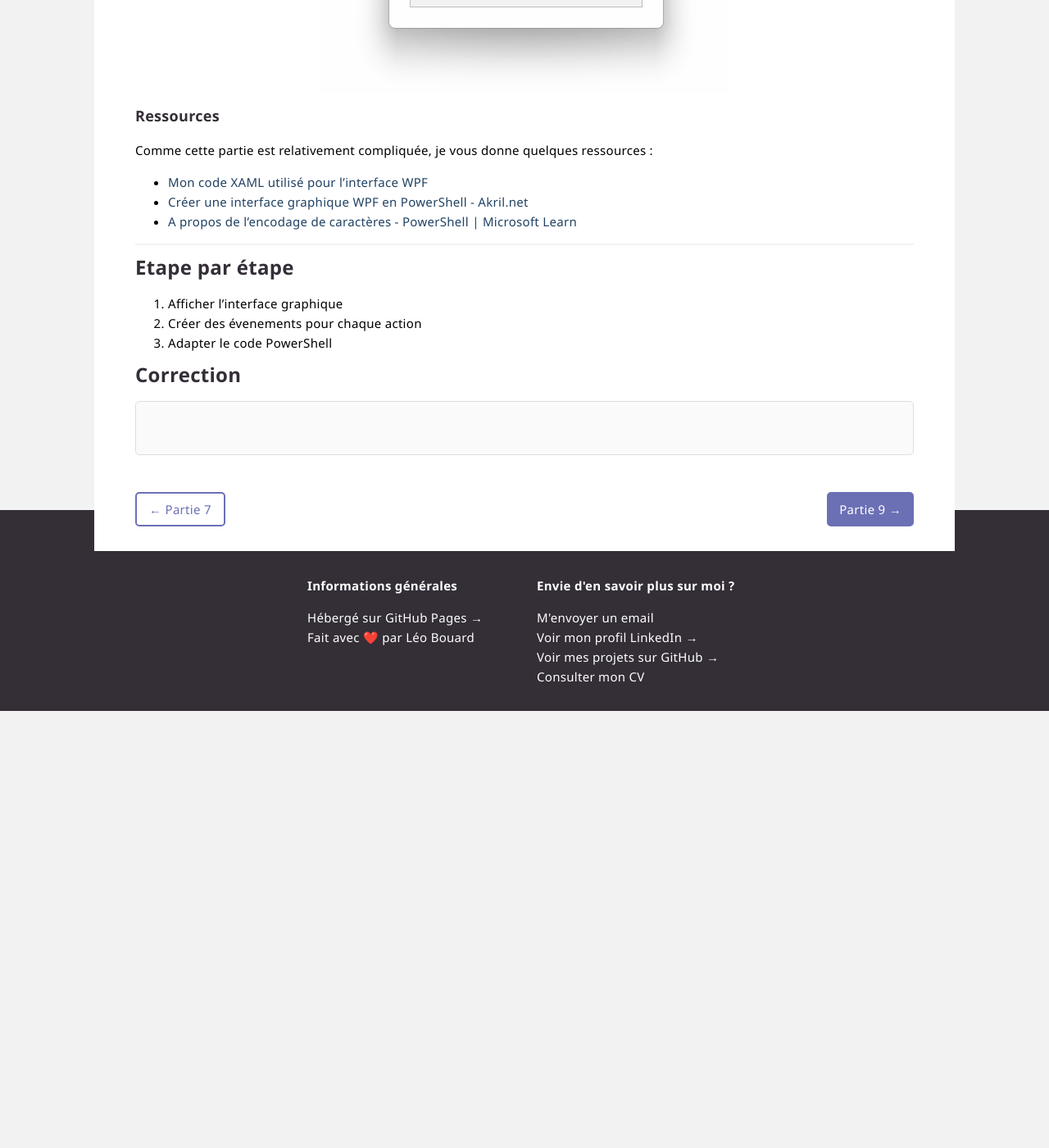
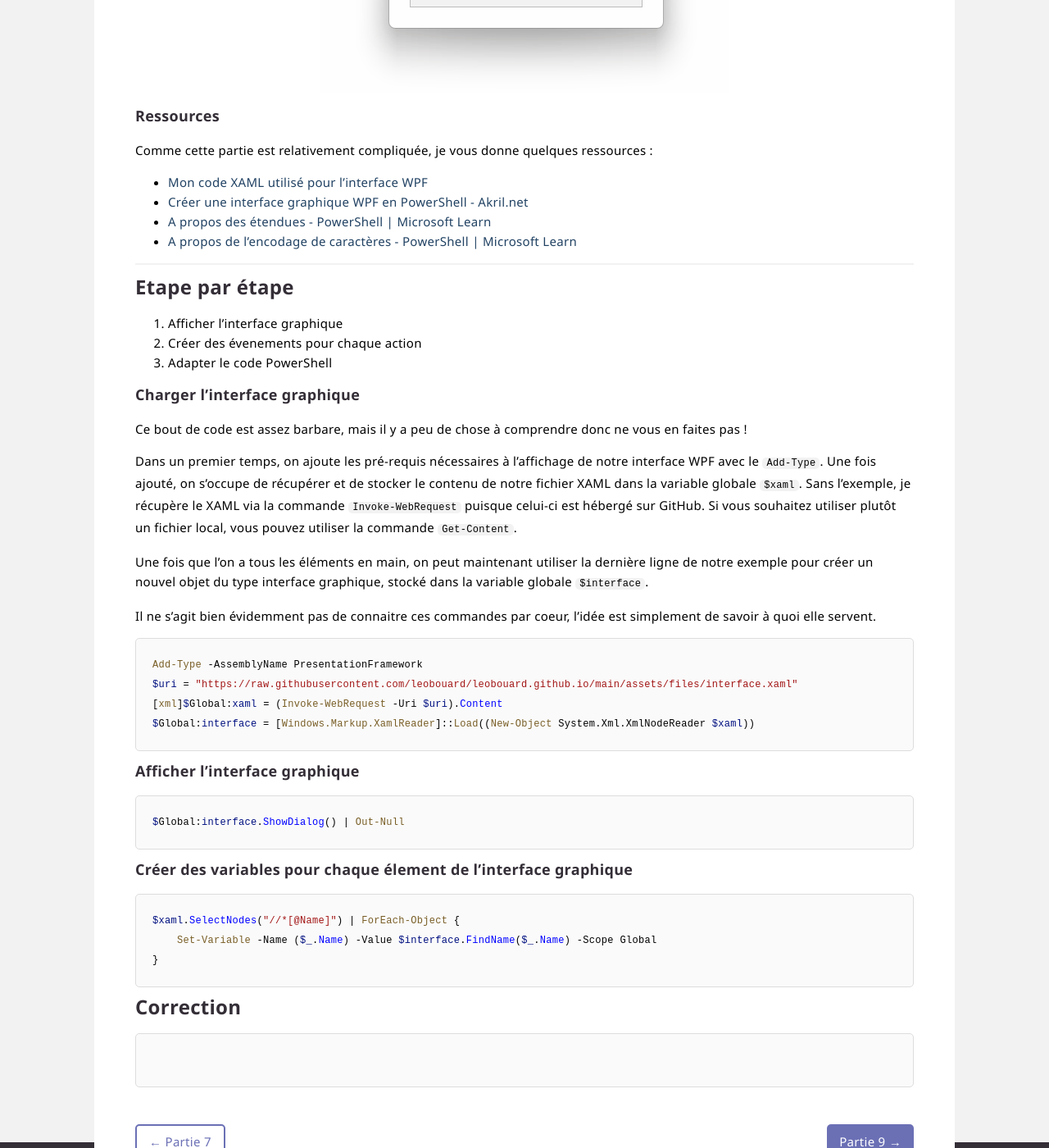
Before and after one commit to leobouard/leobouard.github.io, a Jekyll site: the page built from _posts/2022-12-01-cours-pratique-powershell-008.md, in a window 1280 px wide and 1400 px high, scrolled down 1047 px. Shown: the whole window at 82% size. Built offline with Jekyll 4.4.1, drawn with Linux system fonts in a browser that asks for light colours; some web fonts are replaced; before the commit the page ends 1914 px from its top, so only the background shows below that.

Commit message:
Update 2022-12-01-cours-pratique-powershell-008.md

````diff
--- a/_posts/2022-12-01-cours-pratique-powershell-008.md
+++ b/_posts/2022-12-01-cours-pratique-powershell-008.md
@@ -30,6 +30,7 @@ Comme cette partie est relativement compliquée, je vous donne quelques ressourc
 
 - [Mon code XAML utilisé pour l'interface WPF](https://github.com/leobouard/leobouard.github.io/blob/main/assets/files/interface.xaml)
 - [Créer une interface graphique WPF en PowerShell - Akril.net](https://akril.net/creer-une-interface-graphique-wpf-en-powershell/)
+- [A propos des étendues - PowerShell \| Microsoft Learn](https://learn.microsoft.com/powershell/module/microsoft.powershell.core/about/about_scopes)
 - [A propos de l'encodage de caractères - PowerShell \| Microsoft Learn](https://learn.microsoft.com/powershell/module/microsoft.powershell.core/about/about_character_encoding)
 
 ---
@@ -40,6 +41,37 @@ Comme cette partie est relativement compliquée, je vous donne quelques ressourc
 2. Créer des évenements pour chaque action
 3. Adapter le code PowerShell
 
+### Charger l'interface graphique
+
+Ce bout de code est assez barbare, mais il y a peu de chose à comprendre donc ne vous en faites pas !
+
+Dans un premier temps, on ajoute les pré-requis nécessaires à l'affichage de notre interface WPF avec le `Add-Type`. Une fois ajouté, on s'occupe de récupérer et de stocker le contenu de notre fichier XAML dans la variable globale `$xaml`. Sans l'exemple, je récupère le XAML via la commande `Invoke-WebRequest` puisque celui-ci est hébergé sur GitHub. Si vous souhaitez utiliser plutôt un fichier local, vous pouvez utiliser la commande `Get-Content`.
+
+Une fois que l'on a tous les éléments en main, on peut maintenant utiliser la dernière ligne de notre exemple pour créer un nouvel objet du type interface graphique, stocké dans la variable globale `$interface`.
+
+Il ne s'agit bien évidemment pas de connaitre ces commandes par coeur, l'idée est simplement de savoir à quoi elle servent.
+
+```powershell
+Add-Type -AssemblyName PresentationFramework
+$uri = "https://raw.githubusercontent.com/leobouard/leobouard.github.io/main/assets/files/interface.xaml"
+[xml]$Global:xaml = (Invoke-WebRequest -Uri $uri).Content
+$Global:interface = [Windows.Markup.XamlReader]::Load((New-Object System.Xml.XmlNodeReader $xaml))
+```
+
+### Afficher l'interface graphique
+
+```powershell
+$Global:interface.ShowDialog() | Out-Null
+```
+
+### Créer des variables pour chaque élement de l'interface graphique
+
+```powershell
+$xaml.SelectNodes("//*[@Name]") | ForEach-Object {
+    Set-Variable -Name ($_.Name) -Value $interface.FindName($_.Name) -Scope Global
+}
+```
+
 ## Correction
 
 ```powershell
````
